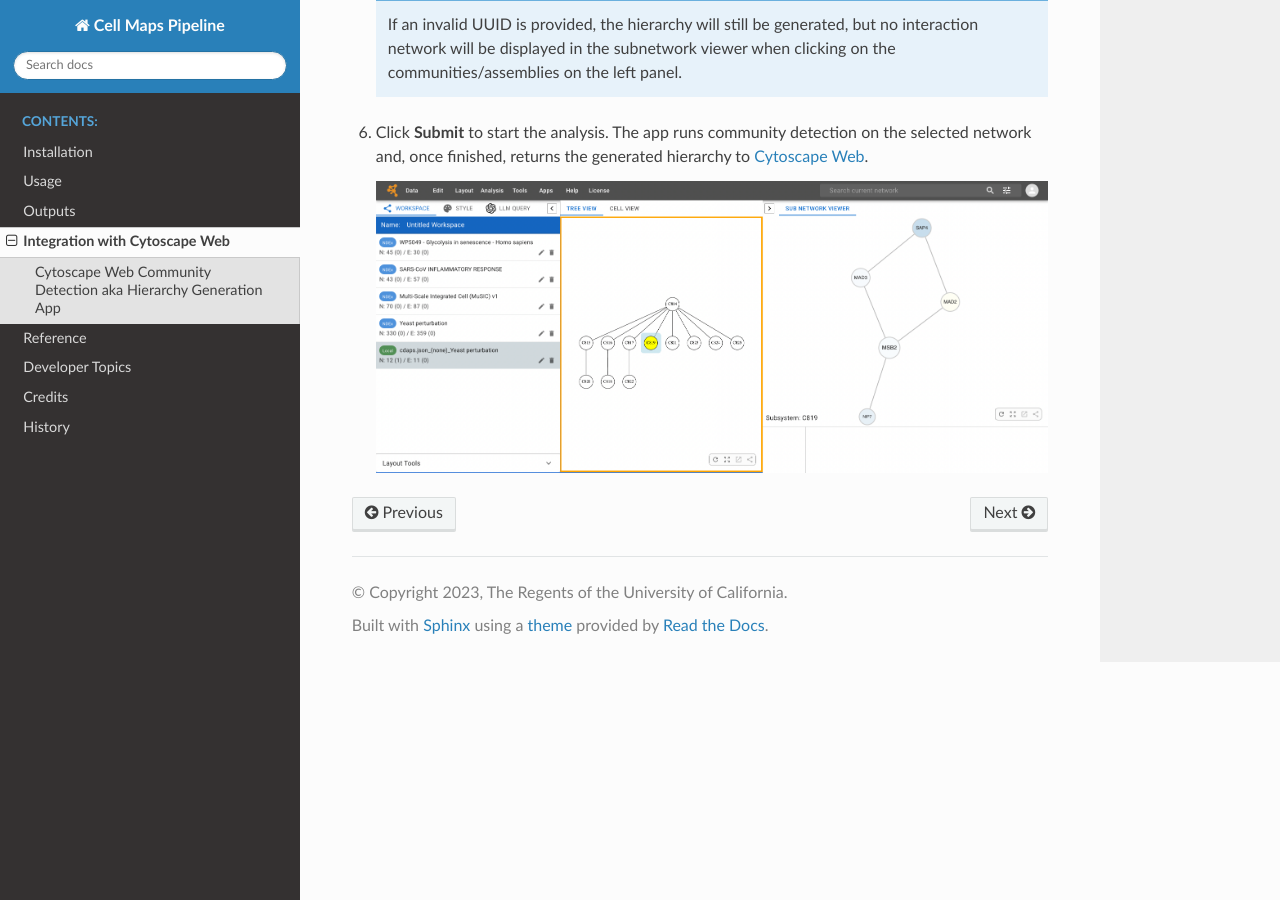
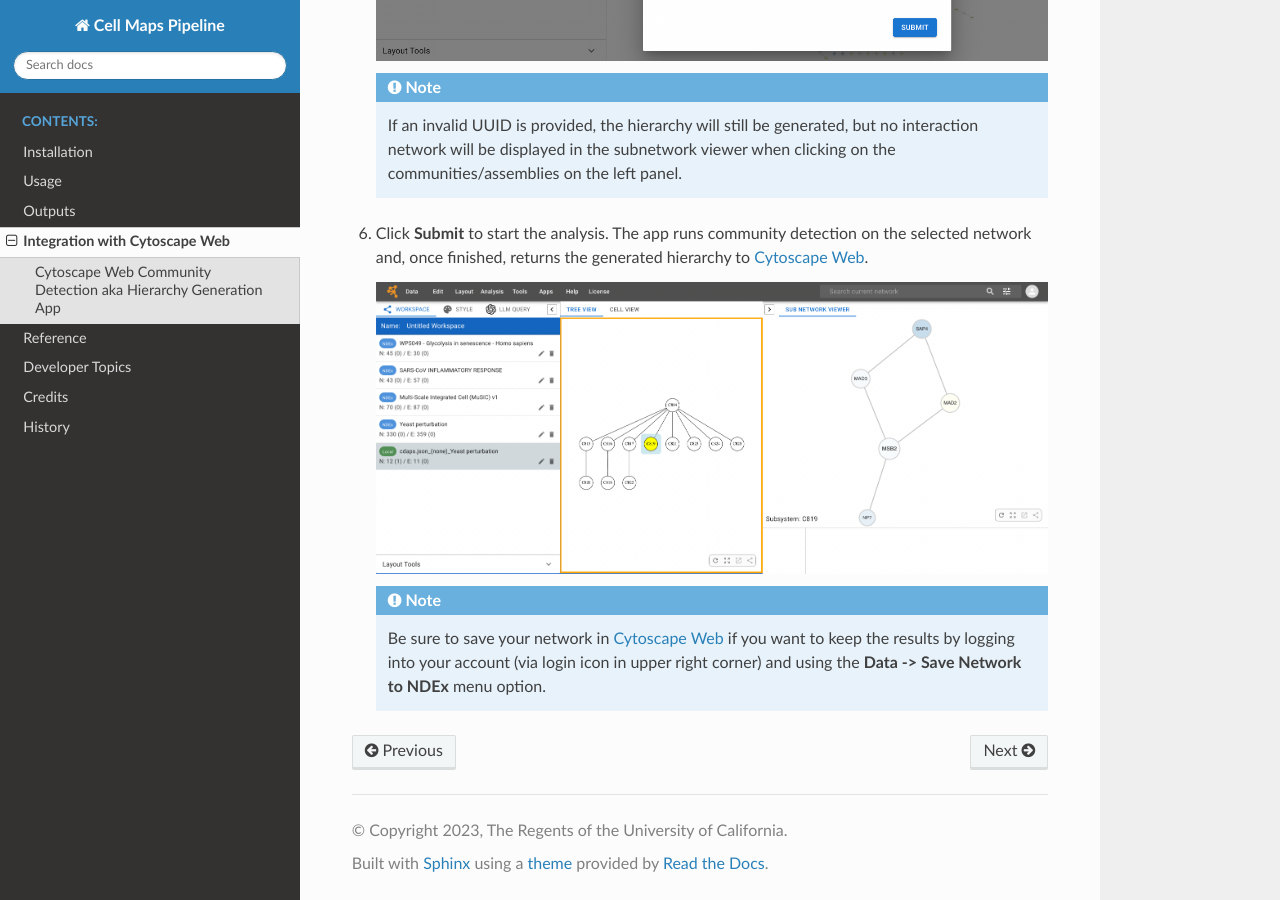
Before and after one commit to idekerlab/cellmaps_pipeline, a Sphinx documentation site: the page built from docs/integrationcytoscapeweb.rst, in a window 1280 px wide and 900 px high, scrolled down 2191 px. Built offline with Sphinx 7.4.7 and the Read the Docs theme 3.1.0, drawn with Linux system fonts in a browser that asks for light colours; some of the changed text lies outside the part shown.

Commit message:
added more tips

```diff
--- a/docs/integrationcytoscapeweb.rst
+++ b/docs/integrationcytoscapeweb.rst
@@ -22,6 +22,11 @@
 
 This `Cytoscape Web Service App`_ takes a Network, clusters it at
 multiple resolutions to generate a hierarchy describing those communities.
+
+.. note::
+
+   This is a new App and is still under active development.
+   Please report any issues `Here <https://github.com/idekerlab/cellmaps_pipeline/issues>`__
 
 1. In `Cytoscape Web`_ open the context menu, click **Apps**, then choose
    **Manage Apps**.
@@ -77,5 +82,11 @@
       :align: center
       :alt: Cytoscape Web showing the resulting hierarchy from the Cell Mapping Toolkit Community Detection app
 
+   .. note::
+
+      Be sure to save your network in `Cytoscape Web`_ if you want to keep the results by logging into your
+      account (via login icon in upper right corner) and using the **Data -> Save Network to NDEx** menu option.
+
+
 .. _Cytoscape Web: https://web.cytoscape.org/
 .. _Cytoscape Web Service App: https://cytoscape-web.readthedocs.io/en/latest/Extending.html#service-apps
```
